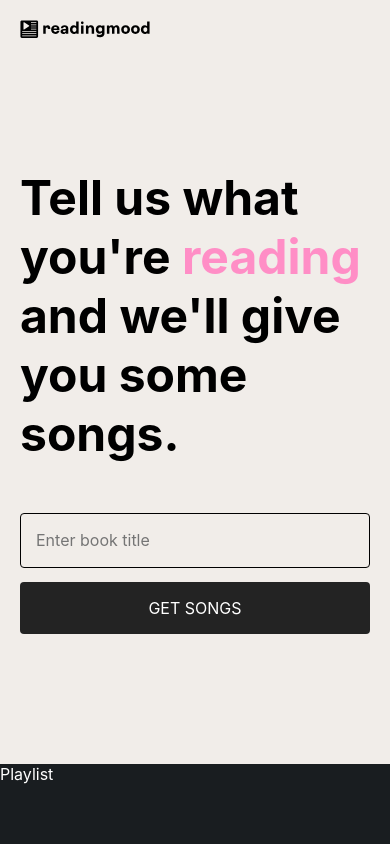
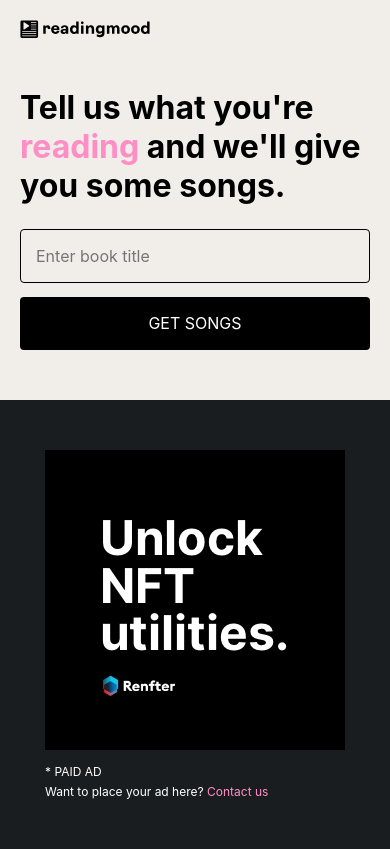
Before and after one commit to develo-pera/readingmood, a Next.js app: page / in a window 390 px wide. Built offline with nearby package versions, Linux system fonts and the light colour scheme.

Commit message:
Finish empty state playlist UI

```diff
--- /dev/null
+++ b/src/components/common/ad/ad.js
@@ -0,0 +1,13 @@
+import styles from "./ad.module.scss";
+
+const Ad = ({image, url}) => (
+  <div className={styles.ad}>
+    <a href={url} target="_blank" rel="noreferrer noopener">
+      <img src={image} alt="Advertisement image" />
+    </a>
+    <p className={styles.disclaimer}>* Paid ad</p>
+    <p className={styles.callToAction}>Want to place your ad here? <a href="#">Contact us</a></p>
+  </div>
+);
+
+export default Ad;
--- /dev/null
+++ b/src/components/common/ad/ad.module.scss
@@ -0,0 +1,9 @@
+.disclaimer {
+  font-size: 12px;
+  text-transform: uppercase;
+  margin: 10px 0 5px;
+}
+
+.callToAction {
+  font-size: 12px;
+}
--- a/src/components/hero/hero.js
+++ b/src/components/hero/hero.js
@@ -8,7 +8,7 @@ const Hero = () => (
       <div className={styles.main}>
         <h1 className={styles.title}>Tell us what you&apos;re <span className={styles.mode}>reading</span> and we&apos;ll give you some songs.</h1>
         <input className={styles.input} type="text" placeholder="Enter book title"/>
-        <Button className={styles.button}>Get songs</Button>
+        <Button primary className={styles.button}>Get songs</Button>
       </div>
       <div />
     </div>
--- a/src/components/hero/hero.module.scss
+++ b/src/components/hero/hero.module.scss
@@ -3,7 +3,7 @@
 .hero {
   width: 100%;
   padding: 0 20px;
-  background-color: #F1EDE9;
+  background-color: var(--bg-light);
   display: flex;
   justify-content: flex-end;
 }
@@ -18,7 +18,8 @@
   justify-content: space-between;
 
   @include breakpoint(tablet) {
-    max-width: 100%;
+    max-width: 510px;
+    margin: 0 auto;
     min-height: initial;
   }
 }
@@ -30,15 +31,24 @@
 
 .main {
   margin: 100px 0;
+
+  @include breakpoint(mobile) {
+    margin: 50px 0;
+  }
 }
 
 .title {
   font-size: 3rem;
   margin-bottom: 50px;
+
+  @include breakpoint(mobile) {
+    font-size: 2rem;
+    margin-bottom: 24px;
+  }
 }
 
 .mode {
-  color: #FF8EC6;
+  color: var(--primary-color);
 }
 
 .input {
--- a/src/components/playlist/playlist.js
+++ b/src/components/playlist/playlist.js
@@ -1,8 +1,22 @@
 import styles from "./playlist.module.scss";
+import Ad from "@/components/common/ad/ad";
+
+const ads = [
+  {
+    img: "/ads/renfter-ad.jpg",
+    url: "https://renfter.com/",
+  },
+  {
+    img: "/ads/renfter-ad-lenders.jpg",
+    url: "https://renfter.com/nft-owners",
+  }
+]
 
 const Playlist = () => (
   <div className={styles.playlist}>
-    Playlist
+    <div className={styles.content}>
+      <Ad image={ads[0].img} url={ads[0].url} />
+    </div>
   </div>
 );
 
--- a/src/components/playlist/playlist.module.scss
+++ b/src/components/playlist/playlist.module.scss
@@ -1,4 +1,32 @@
+@import "../../styles/breakpoints";
+
 .playlist {
-  background-color: #191D20;
+  background-color: var(--bg-dark);
   color: #fff;
+  @include breakpoint(tablet) {
+    padding: 100px 20px;
+  }
+
+  @include breakpoint(mobile) {
+    padding: 50px 20px;
+  }
 }
+
+.content {
+  width: 100%;
+  max-width: 600px;
+  display: flex;
+  flex-direction: column;
+  min-height: 100vh;
+  align-items: center;
+  justify-content: center;
+  padding: 20px;
+
+  @include breakpoint(tablet) {
+    min-height: initial;
+    display: flex;
+    max-width: 510px;
+    margin: 0 auto;
+    padding: 0;
+  }
+}
--- a/src/styles/globals.scss
+++ b/src/styles/globals.scss
@@ -14,7 +14,7 @@ body {
 }
 
 a {
-  color: inherit;
+  color: var(--primary-color);
   text-decoration: none;
 }
 
--- a/src/styles/variables.scss
+++ b/src/styles/variables.scss
@@ -2,6 +2,10 @@
   --font-mono: ui-monospace, Menlo, Monaco, 'Cascadia Mono', 'Segoe UI Mono',
   'Roboto Mono', 'Oxygen Mono', 'Ubuntu Monospace', 'Source Code Pro',
   'Fira Mono', 'Droid Sans Mono', 'Courier New', monospace;
+
+  --bg-light: #F1EDE9;
+  --bg-dark: #191D20;
+  --primary-color: #FF8EC6;
 }
 
 //@media (prefers-color-scheme: dark) {
```
Also changed, not shown: public/ads/renfter-ad-lenders.jpg (added), public/ads/renfter-ad.jpg (added).
